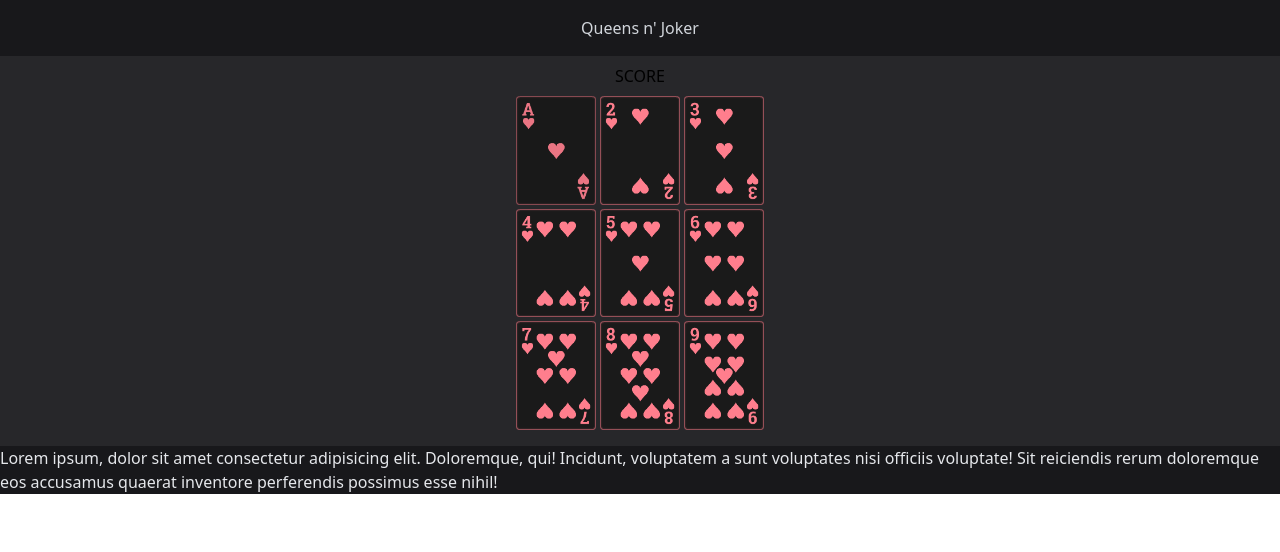
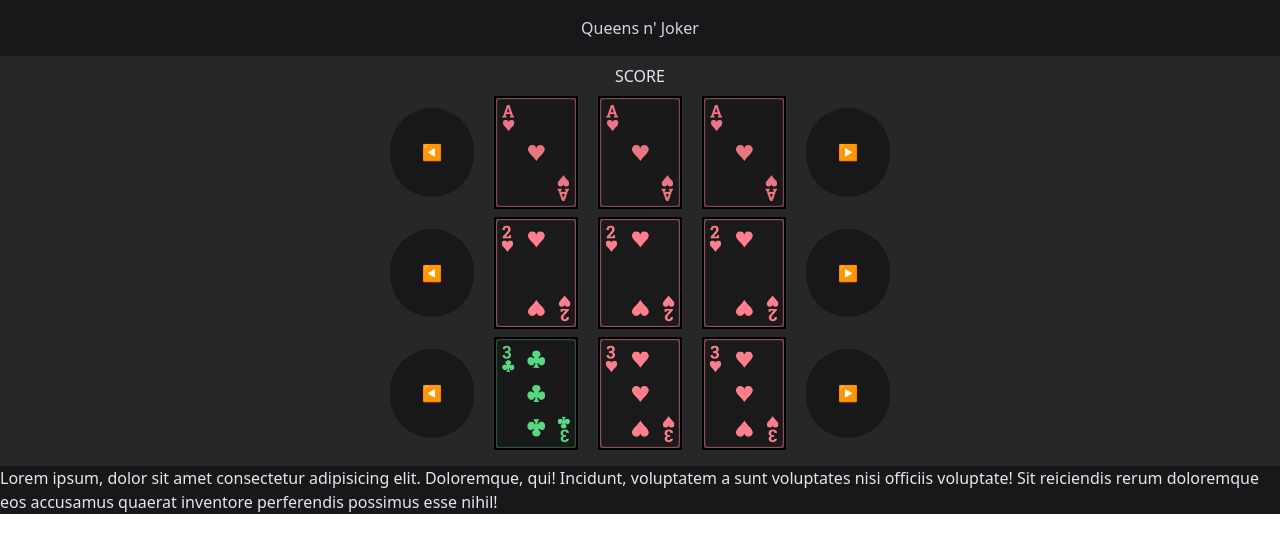
Before and after one commit to puudu/react-vite-cardgame, a React (Vite) app: page / in a window 1280 px wide. Shown: the top 552 px of the page. Built offline with nearby package versions, Linux system fonts and the light colour scheme.

Commit message:
matriz de cartas

```diff
--- /dev/null
+++ b/src/components/ButtonArrow.jsx
@@ -0,0 +1,9 @@
+const ButtonArrow = ({ left }) => {
+    return (
+        <button className="my-3 rounded-full bg-zinc-900 hover:bg-gray-500">
+            <p>{left ? "◀" : "▶"}</p>
+        </button>
+    );
+};
+
+export default ButtonArrow;
--- a/src/components/CardInField.jsx
+++ b/src/components/CardInField.jsx
@@ -12,7 +12,7 @@ const CardInField = (props) => {
     };
 
     return (
-        <div>
+        <div className="border-2 border-black hover:border-2 hover:border-white">
             <img width="80rem" src={props.card.imgPath} />
             <p>{renderHearts()}</p>
         </div>
--- a/src/data/GetEnemyCards.jsx
+++ b/src/data/GetEnemyCards.jsx
@@ -45,201 +45,241 @@ import cardSpades10 from "../assets/images/cards/cardSpades10.png";
 const GetEnemyCards = () => {
     const cardList = [
         {
+            id: 101,
             name: "Fire A",
             type: "fire",
             imgPath: cardHeartsA,
         },
         {
+            id: 102,
             name: "Fire 2",
             type: "fire",
             imgPath: cardHearts2,
         },
         {
+            id: 103,
             name: "Fire 3",
             type: "fire",
             imgPath: cardHearts3,
         },
         {
+            id: 104,
             name: "Fire 4",
             type: "fire",
             imgPath: cardHearts4,
         },
         {
+            id: 105,
             name: "Fire 5",
             type: "fire",
             imgPath: cardHearts5,
         },
         {
+            id: 106,
             name: "Fire 6",
             type: "fire",
             imgPath: cardHearts6,
         },
         {
+            id: 107,
             name: "Fire 7",
             type: "fire",
             imgPath: cardHearts7,
         },
         {
+            id: 108,
             name: "Fire 8",
             type: "fire",
             imgPath: cardHearts8,
         },
         {
+            id: 109,
             name: "Fire 9",
             type: "fire",
             imgPath: cardHearts9,
         },
         {
+            id: 110,
             name: "Fire 10",
             type: "fire",
             imgPath: cardHearts10,
         },
         {
+            id: 201,
             name: "Water A",
             type: "water",
             imgPath: cardDiamondsA,
         },
         {
+            id: 202,
             name: "Water 2",
             type: "water",
             imgPath: cardDiamonds2,
         },
         {
+            id: 203,
             name: "Water 3",
             type: "water",
             imgPath: cardDiamonds3,
         },
         {
+            id: 204,
             name: "Water 4",
             type: "water",
             imgPath: cardDiamonds4,
         },
         {
+            id: 205,
             name: "Water 5",
             type: "water",
             imgPath: cardDiamonds5,
         },
         {
+            id: 206,
             name: "Water 6",
             type: "water",
             imgPath: cardDiamonds6,
         },
         {
+            id: 207,
             name: "Water 7",
             type: "water",
             imgPath: cardDiamonds7,
         },
         {
+            id: 208,
             name: "Water 8",
             type: "water",
             imgPath: cardDiamonds8,
         },
         {
+            id: 209,
             name: "Water 9",
             type: "water",
             imgPath: cardDiamonds9,
         },
         {
+            id: 210,
             name: "Water 10",
             type: "water",
             imgPath: cardDiamonds10,
         },
         {
+            id: 301,
             name: "Leaf A",
             type: "leaf",
             imgPath: cardClubsA,
         },
         {
+            id: 302,
             name: "Leaf 2",
             type: "leaf",
             imgPath: cardClubs2,
         },
         {
+            id: 303,
             name: "Leaf 3",
             type: "leaf",
             imgPath: cardClubs3,
         },
         {
+            id: 304,
             name: "Leaf 4",
             type: "leaf",
             imgPath: cardClubs4,
         },
         {
+            id: 305,
             name: "Leaf 5",
             type: "leaf",
             imgPath: cardClubs5,
         },
         {
+            id: 306,
             name: "Leaf 6",
             type: "leaf",
             imgPath: cardClubs6,
         },
         {
+            id: 307,
             name: "Leaf 7",
             type: "leaf",
             imgPath: cardClubs7,
         },
         {
+            id: 308,
             name: "Leaf 8",
             type: "leaf",
             imgPath: cardClubs8,
         },
         {
+            id: 309,
             name: "Leaf 9",
             type: "leaf",
             imgPath: cardClubs9,
         },
         {
+            id: 310,
             name: "Leaf 10",
             type: "leaf",
             imgPath: cardClubs10,
         },
         {
+            id: 401,
             name: "Electro A",
             type: "electro",
             imgPath: cardSpadesA,
         },
         {
+            id: 402,
             name: "Electro 2",
             type: "electro",
             imgPath: cardSpades2,
         },
         {
+            id: 403,
             name: "Electro 3",
             type: "electro",
             imgPath: cardSpades3,
         },
         {
+            id: 404,
             name: "Electro 4",
             type: "electro",
             imgPath: cardSpades4,
         },
         {
+            id: 405,
             name: "Electro 5",
             type: "electro",
             imgPath: cardSpades5,
         },
         {
+            id: 406,
             name: "Electro 6",
             type: "electro",
             imgPath: cardSpades6,
         },
         {
+            id: 407,
             name: "Electro 7",
             type: "electro",
             imgPath: cardSpades7,
         },
         {
+            id: 408,
             name: "Electro 8",
             type: "electro",
             imgPath: cardSpades8,
         },
         {
+            id: 409,
             name: "Electro 9",
             type: "electro",
             imgPath: cardSpades9,
         },
         {
+            id: 410,
             name: "Electro 10",
             type: "electro",
             imgPath: cardSpades10,
--- a/src/pages/Game.jsx
+++ b/src/pages/Game.jsx
@@ -2,38 +2,64 @@ import { useEffect, useState } from "react";
 import CardInField from "../components/CardInField";
 import GetEnemyCards from "../data/GetEnemyCards";
 import GetPlayerCards from "../data/GetPlayerCards";
+import ButtonArrow from "../components/ButtonArrow";
 
 const Game = () => {
     const [playerCards, setPlayerCards] = useState(GetPlayerCards());
     const [enemyCards, setEnemyCards] = useState(GetEnemyCards());
 
-    const [currentEnemyCards, setCurrentEnemyCards] = useState([
-        enemyCards[0],
-        enemyCards[1],
-        enemyCards[2],
-        enemyCards[3],
-        enemyCards[4],
-        enemyCards[5],
-        enemyCards[6],
-        enemyCards[7],
-        enemyCards[8],
-    ]);
+    const initialEnemyCardField = [
+        [enemyCards[0], enemyCards[0], enemyCards[0]],
+        [enemyCards[1], enemyCards[1], enemyCards[1]],
+        [enemyCards[22], enemyCards[2], enemyCards[2]],
+    ];
+    const initialPlayerCardField = [
+        playerCards[1],
+        playerCards[2],
+        playerCards[3],
+    ];
 
-    console.log(enemyCards);
+    const [currentEnemyCards, setCurrentEnemyCards] = useState(
+        initialEnemyCardField
+    );
+
+    const [currentPlayerCards, setCurrentPlayerCards] = useState(
+        initialPlayerCardField
+    );
 
     return (
         <>
-            <div className="py-2">
-                <h1 className="text-center">SCORE</h1>
+            <div className="mx-4 py-2">
+                <h1 className="text-center text-gray-200">SCORE</h1>
                 <div className="flex justify-center py-2">
-                    <div className="grid grid-flow-row grid-cols-3 gap-1">
-                        {currentEnemyCards.map((enemyCard, index) => (
+                    <div className="grid grid-flow-row grid-cols-5 gap-x-5 gap-y-2">
+                        <ButtonArrow left={true} />
+                        {currentEnemyCards[0].map((card, index) => (
                             <CardInField
                                 key={index}
                                 initialHealth={1}
-                                card={enemyCard}
+                                card={card}
                             />
                         ))}
+                        <ButtonArrow left={false} />
+                        <ButtonArrow left={true} />
+                        {currentEnemyCards[1].map((card, index) => (
+                            <CardInField
+                                key={index}
+                                initialHealth={1}
+                                card={card}
+                            />
+                        ))}{" "}
+                        <ButtonArrow left={false} />
+                        <ButtonArrow left={true} />
+                        {currentEnemyCards[2].map((card, index) => (
+                            <CardInField
+                                key={index}
+                                initialHealth={1}
+                                card={card}
+                            />
+                        ))}
+                        <ButtonArrow left={false} />
                     </div>
                 </div>
             </div>
```
